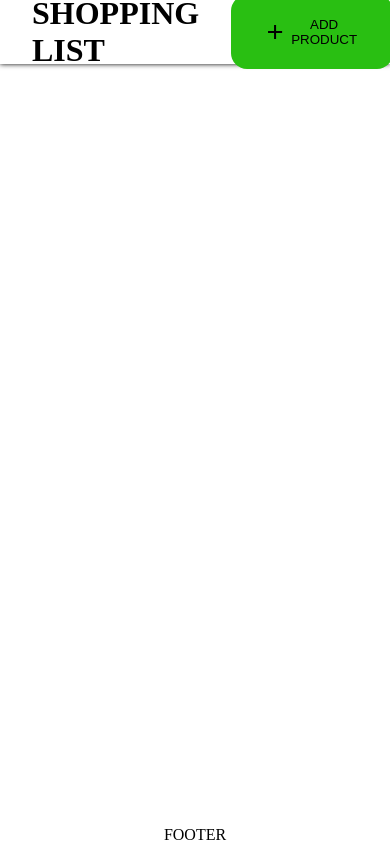
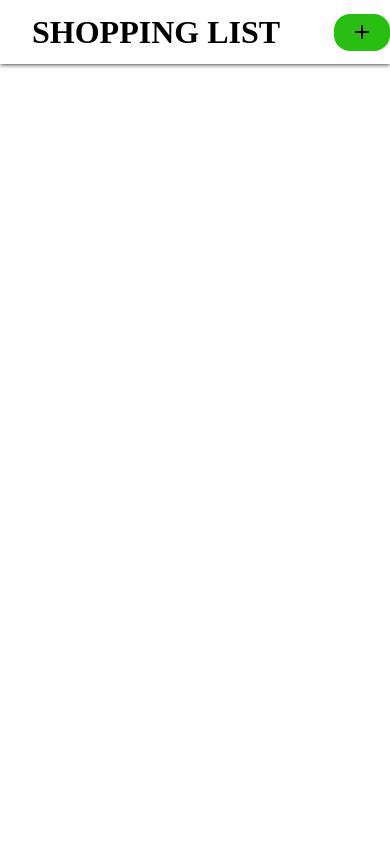
Before and after one commit to antklim89/shopping_list, a React (Create React App) app: page / in a window 390 px wide. Built offline with nearby package versions, Linux system fonts and the light colour scheme.

Commit message:
added media queries

```diff
--- a/src/App.tsx
+++ b/src/App.tsx
@@ -12,7 +12,6 @@ export const App: FC = () => {
             <StoreProvider>
                 <Header />
                 <ProductList />
-                <div>FOOTER</div>
             </StoreProvider>
         </div>
     );
--- a/src/components/AddProduct.tsx
+++ b/src/components/AddProduct.tsx
@@ -15,7 +15,7 @@ export const AddProduct: FC = () => {
             onClick={() => store.addProduct()}
         >
             <AddIcon className="icon" />
-            Add Product
+            <span className={style.text}>Add Product</span>
         </button>
     );
 };
--- a/src/styles/AddProduct.module.scss
+++ b/src/styles/AddProduct.module.scss
@@ -16,4 +16,17 @@
         width: 32px;
         margin: -10px 0;
     }
+
+    @media (max-width: $breakpoint) {
+        padding: 1rem 1rem;
+
+        svg {
+            height: 24px;
+            width: 24px;
+        }
+
+        .text {
+            display: none;
+        }
+    }
 }
--- a/src/styles/ProductItem.module.scss
+++ b/src/styles/ProductItem.module.scss
@@ -3,12 +3,14 @@
 
 .item {
     display: flex;
+    align-items: center;
     padding: 1rem;
     border-radius: 1rem;
     background: $primary-color;
     color: #1c1c1c;
     box-shadow: 2px 2px 5px black;
     margin-bottom: 2rem;
+    flex-wrap: wrap;
 
     input, select {
         background: #fff;
@@ -26,6 +28,12 @@
     input.name:focus {
         background: white;
     }
+
+    @media (max-width: $breakpoint) {
+        margin-bottom: 1rem;
+        padding: .5rem;
+        justify-content: center;
+    }
 }
 
 .name, .qte, .deleteBtn, .unit {
@@ -35,12 +43,18 @@
 
 .qte, .unit, .deleteBtn, .isBought {
     flex: 0;
+    order: 3;
 }
 
 .name {
     flex: 1;
     font-size: 1.5rem;
     border: none;
+    order: 1;
+
+    @media (max-width: $breakpoint) {
+        flex: 1 0 100%;
+    }
 }
 
 .unit {
@@ -79,4 +93,13 @@
         height: 48px;
         fill: $secondary-color;
     }
+
+
+    @media (max-width: $breakpoint) {
+        order: 2;
+        svg {
+            width: 24px;
+            height: 24px;
+        }
+    }
 }
--- a/src/styles/variables.scss
+++ b/src/styles/variables.scss
@@ -5,6 +5,8 @@ $delete-color: #F21B3F;
 $font-color: #000;
 $container-width: 1170px;
 
+$breakpoint: 720px;
+
 %base-input {
     border-radius: 1rem;
     border: none;
```
